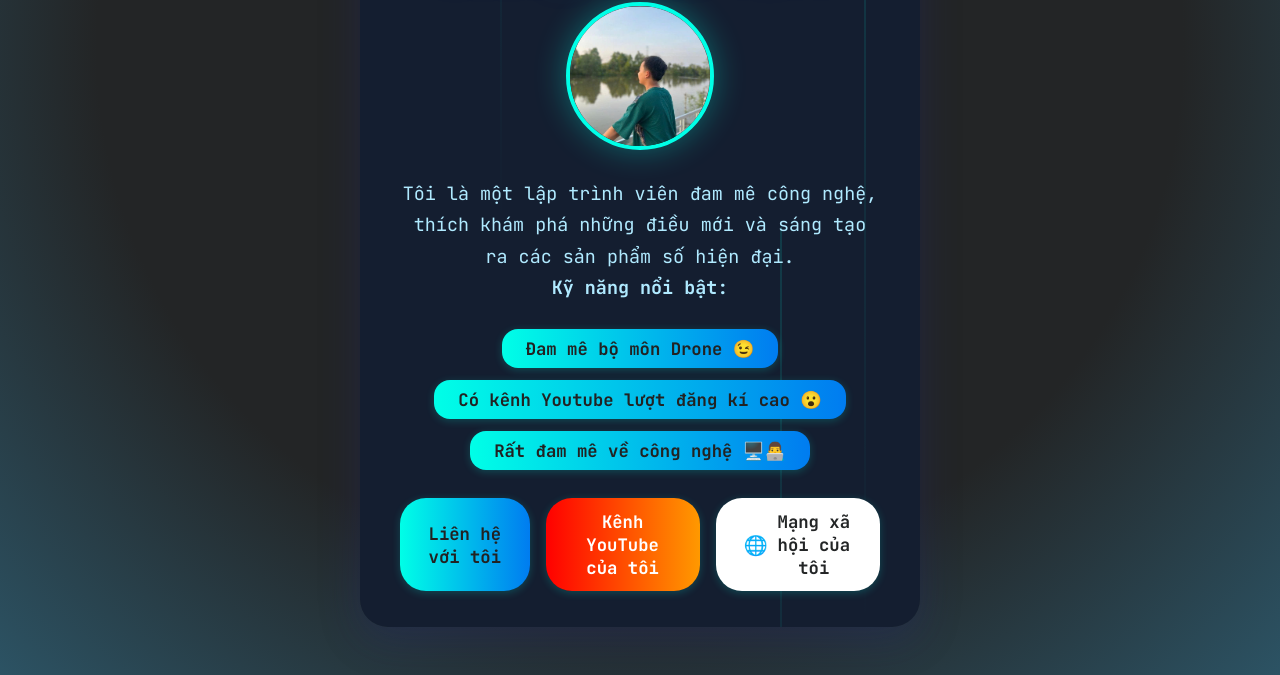
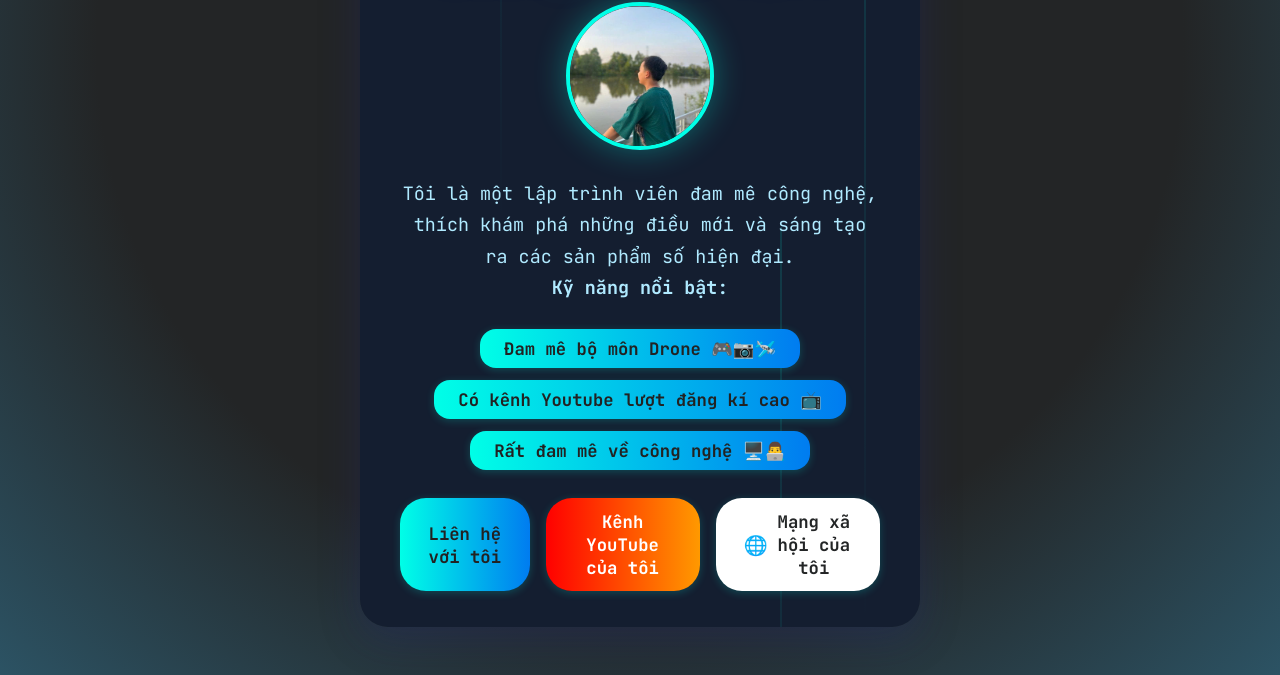
Before and after one commit to Catwindows/duongkhaiminh, a plain HTML site: page index.html in a window 1280 px wide. Shown: the part 222-897 px from the top of the page. Drawn offline with Linux system fonts and the light colour scheme.

Commit message:
index.html

```diff
--- a/index.html
+++ b/index.html
@@ -203,8 +203,8 @@
             <b>Kỹ năng nổi bật:</b>
         </div>
         <div class="tech-list">
-            <div class="tech">Đam mê bộ môn Drone 😉</div>
-            <div class="tech">Có kênh Youtube lượt đăng kí cao 😮</div>
+            <div class="tech">Đam mê bộ môn Drone 🎮📷🛩️</div>
+            <div class="tech">Có kênh Youtube lượt đăng kí cao 📺</div>
             <div class="tech">Rất đam mê về công nghệ 🖥️👨‍💻</div>
         </div>
         <div class="btn-group">
```
